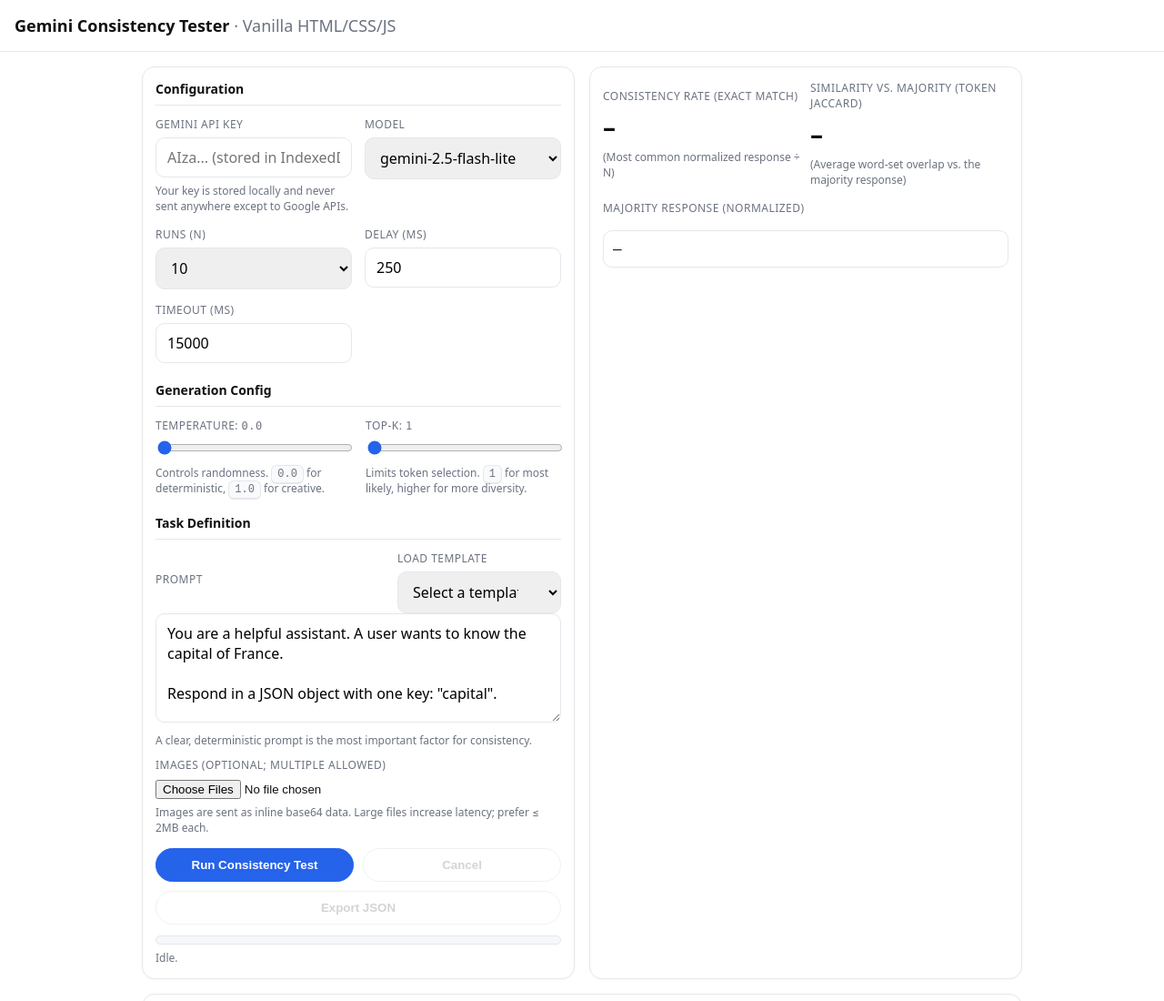
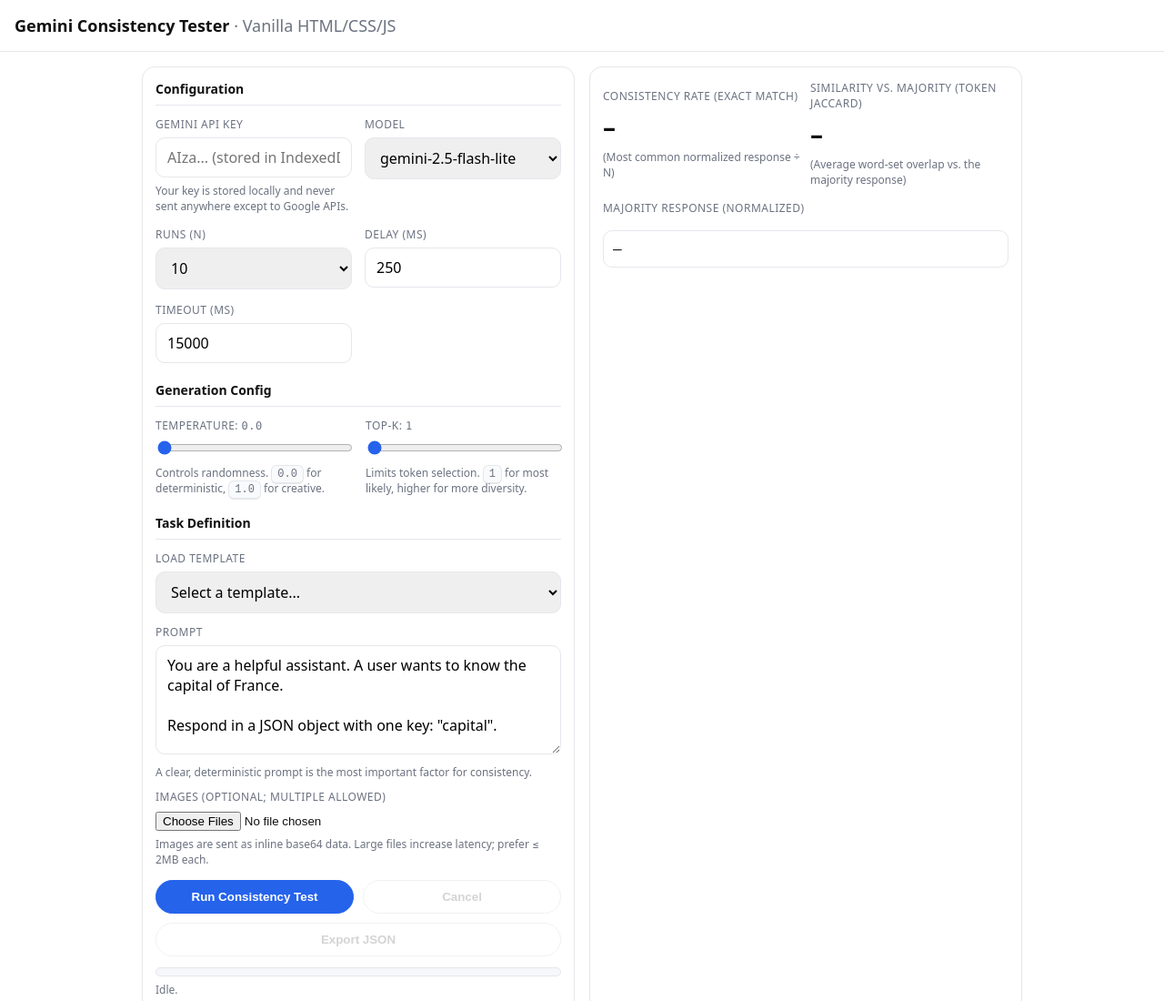
Before and after one commit to yapweijun1996/Gemini-Consistency-Tester, a plain HTML site: page index.html in a window 1280 px wide. Shown: the top 1100 px of the page at 91% size. Drawn offline with Linux system fonts and the light colour scheme.

Commit message:
Update index.html

```diff
--- a/index.html
+++ b/index.html
@@ -66,6 +66,7 @@
             <select id="model">
               <option value="gemini-2.5-flash-lite">gemini-2.5-flash-lite</option>
               <option value="gemini-2.5-flash">gemini-2.5-flash</option>
+              <option value="gemma-3-27b-it">gemma-3-27b-it</option>
             </select>
           </div>
 
@@ -102,18 +103,16 @@
         </div>
 
         <h2 class="card-title" style="margin-top: 20px;">Task Definition</h2>
-        <div class="row">
-          <div style="flex-grow: 2;">
-            <label>Prompt</label>
-          </div>
-          <div>
-            <label>Load Template</label>
-            <select id="templateSelector" style="padding-right: 30px;"></select>
-          </div>
+        <div>
+          <label>Load Template</label>
+          <select id="templateSelector"></select>
         </div>
-        <textarea id="prompt" placeholder="Describe the task here. Keep it deterministic for better consistency (e.g., avoid open-ended creativity).">You are a helpful assistant. A user wants to know the capital of France.
+        <div style="margin-top: 12px;">
+          <label>Prompt</label>
+          <textarea id="prompt" placeholder="Describe the task here. Keep it deterministic for better consistency (e.g., avoid open-ended creativity).">You are a helpful assistant. A user wants to know the capital of France.
 
 Respond in a JSON object with one key: "capital".</textarea>
+        </div>
         <div class="hint">A clear, deterministic prompt is the most important factor for consistency.</div>
         <div style="margin-top:10px;">
           <label>Images (optional; multiple allowed)</label>
```
